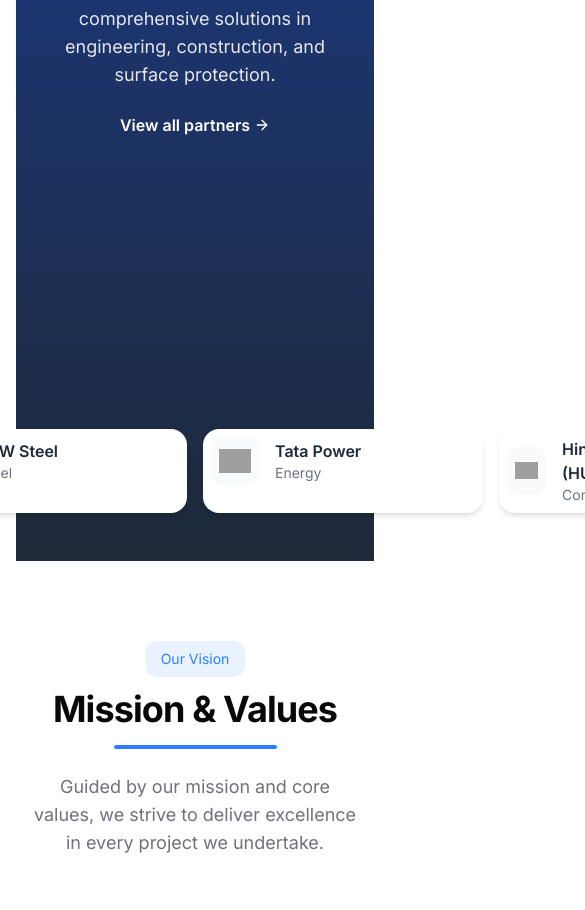
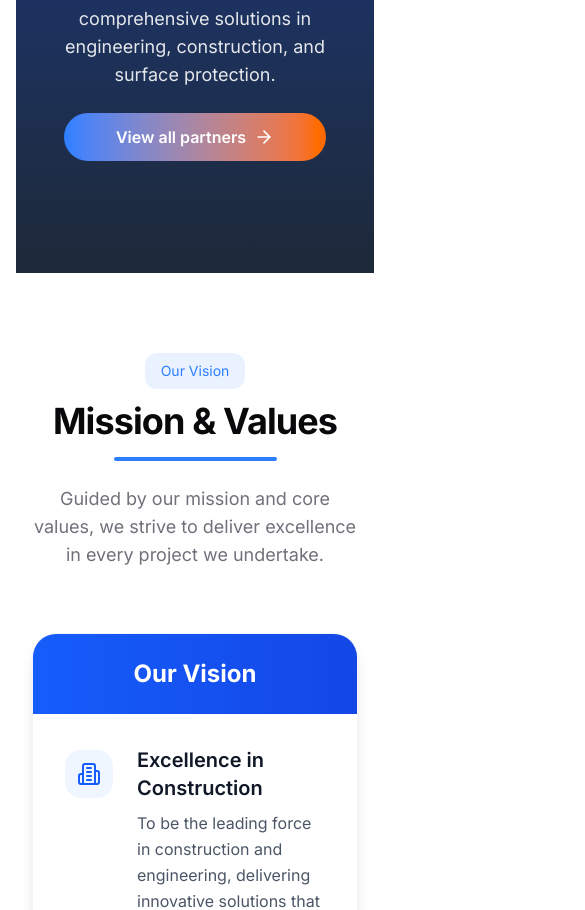
Before and after one commit to Sayaji-Infotech/FGG-Projects, a Next.js app: page / in a window 390 px wide. Shown: the part 5607-6517 px from the top of the page, 585 px wide, since content can reach past the window. Built offline with nearby package versions, Linux system fonts and the light colour scheme; grey boxes are pictures that could not be loaded.

Commit message:
Mobile Responsive

```diff
--- a/components/clients-section.jsx
+++ b/components/clients-section.jsx
@@ -236,10 +236,23 @@ export function ClientsSection() {
   const scrollRef2 = useRef(null)
   const scrollRef3 = useRef(null)
   const [showAllPartners, setShowAllPartners] = useState(false)
+  const [isMobile, setIsMobile] = useState(false)
+
+  // Check for mobile viewport
+  useEffect(() => {
+    const checkMobile = () => {
+      setIsMobile(window.innerWidth < 768)
+    }
+    checkMobile()
+    window.addEventListener('resize', checkMobile)
+    return () => window.removeEventListener('resize', checkMobile)
+  }, [])
 
   useEffect(() => {
+    if (isMobile) return // Don't run animation on mobile
+
     const scrollContainers = [scrollRef1.current, scrollRef2.current, scrollRef3.current]
-    const speeds = [0.05, -0.05, 0.05] // Different speeds and directions for each row
+    const speeds = [0.05, -0.05, 0.05]
 
     const animations = scrollContainers.map((container, index) => {
       if (!container) return null
@@ -255,7 +268,6 @@ export function ClientsSection() {
 
         container.scrollLeft += speed * elapsed
 
-        // Reset scroll position when reaching the end
         if (speed > 0 && container.scrollLeft >= container.scrollWidth - container.clientWidth) {
           container.scrollLeft = 0
         } else if (speed < 0 && container.scrollLeft <= 0) {
@@ -272,7 +284,7 @@ export function ClientsSection() {
     return () => {
       animations.forEach((cleanup) => cleanup && cleanup())
     }
-  }, [])
+  }, [isMobile])
 
   // Effect to prevent body scrolling when modal is open
   useEffect(() => {
@@ -290,7 +302,7 @@ export function ClientsSection() {
   const renderPartnerRow = (partners, ref, className = "") => (
     <div
       ref={ref}
-      className={`flex gap-4 overflow-x-auto py-2 px-2 scrollbar-hide ${className}`}
+      className={`hidden md:flex gap-4 overflow-x-auto py-2 px-2 scrollbar-hide ${className}`}
       style={{ scrollbarWidth: "none", msOverflowStyle: "none" }}
     >
       {[...partners, ...partners].map((partner, index) => (
@@ -316,8 +328,8 @@ export function ClientsSection() {
     <section className="py-10 bg-gradient-to-b from-blue-900 to-gray-800">
       <div className="container mx-auto px-4">
         <div className="flex flex-col lg:flex-row items-center">
-          {/* Left Content - Updated with conic gradient background */}
-          <div className="lg:w-1/3 mb-10 lg:mb-0 lg:pr-12 text-center lg:text-left rounded-2xl overflow-hidden">
+          {/* Left Content */}
+          <div className="w-full lg:w-1/3 mb-10 lg:mb-0 lg:pr-12 text-center lg:text-left rounded-2xl overflow-hidden">
             <div className="bg-[conic-gradient(at_bottom_right,_var(--tw-gradient-stops))] from-[#1d4ed8] via-[#1e40af] to-[#111827] p-8 rounded-2xl">
               <div className="inline-block rounded-lg bg-white/20 px-4 py-2 text-sm text-white mb-4 backdrop-blur-sm">
                 Trusted Partners
@@ -329,16 +341,16 @@ export function ClientsSection() {
               </p>
               <button
                 onClick={() => setShowAllPartners(true)}
-                className="text-white font-semibold hover:text-blue-200 inline-flex items-center group transition-colors"
+                className="w-full md:w-auto bg-gradient-to-r from-blue-500 to-orange-500 hover:from-blue-600 hover:to-orange-600 text-white font-semibold py-3 px-8 rounded-full transition-all duration-300 transform hover:scale-[1.02] inline-flex items-center justify-center"
               >
                 View all partners
-                <ArrowRight className="ml-1 h-4 w-4 transition-transform group-hover:translate-x-1" />
+                <ArrowRight className="ml-2 h-5 w-5" />
               </button>
             </div>
           </div>
 
-          {/* Right Content - Scrolling Partners */}
-          <div className="lg:w-2/3 relative overflow-hidden">
+          {/* Right Content - Scrolling Partners (Hidden on Mobile) */}
+          <div className="hidden lg:block lg:w-2/3 relative overflow-hidden">
             {/* Gradient Overlays */}
             <div className="absolute left-0 top-0 bottom-0 w-16 z-10 bg-gradient-to-r from-blue-950 to-transparent pointer-events-none"></div>
             <div className="absolute right-0 top-0 bottom-0 w-16 z-10 bg-gradient-to-l from-blue-950 to-transparent pointer-events-none"></div>
@@ -392,7 +404,6 @@ export function ClientsSection() {
                 ))}
               </div>
             </div>
-
           </div>
         </div>
       )}
```
